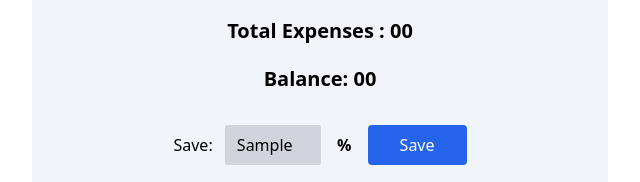
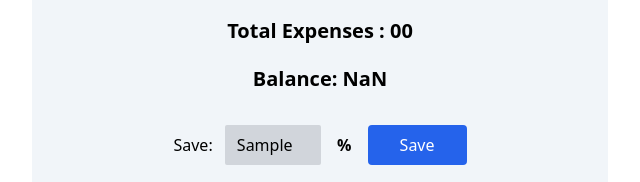
Before and after one commit to 665-stack/money-manage-tracker, a plain HTML site: page index.html in a window 1280 px wide. Both pictures are taken after typing "Sample", "Sample", "Sample", "Sample", "Sample" into the empty fields and a click on the button "Calculate". Shown: the part 603-785 px from the top of the page, 640-1280 px from the left. Drawn offline with nearby package versions, Linux system fonts and the light colour scheme.

Commit message:
add total balance calc

```diff
--- a/index.html
+++ b/index.html
@@ -43,16 +43,18 @@
             <p class="font-medium">Food: <input id="food-input" class="bg-gray-300 ml-2 py-1 px-4 rounded-sm"
                     type="text"></p>
             <br><br>
-            <p class="font-medium">Rent: <input id="rent-input" class="bg-gray-300 ml-2 py-1 px-4 rounded-sm" type="text"></p>
+            <p class="font-medium">Rent: <input id="rent-input" class="bg-gray-300 ml-2 py-1 px-4 rounded-sm"
+                    type="text"></p>
             <br><br>
-            <p class="font-medium">Cloths: <input id='cloths-input' class="bg-gray-300 ml-2 py-1 px-4 rounded-sm" type="text"></p>
+            <p class="font-medium">Cloths: <input id='cloths-input' class="bg-gray-300 ml-2 py-1 px-4 rounded-sm"
+                    type="text"></p>
             <br><br>
 
             <!-- calc button -->
             <button id="calc-btn"
                 class="calc-btn bg-blue-600 py-2 px-8 mb-5 text-white font-medium rounded">Calculate</button>
-            <h3 class=" text-center text-xl font-bold pb-5">Total Expenses : <span>00</span></h3>
-            <h3 class=" text-center text-xl font-bold pb-5">Balance: <span>00</span></h3>
+            <h3 class=" text-center text-xl font-bold pb-5">Total Expenses : <span id="total-expenses">00</span></h3>
+            <h3 class=" text-center text-xl font-bold pb-5">Balance: <span id="total-balance">00</span></h3>
             <!-- save and remaining section -->
             <span class="font-medium">Save: <input type="text"
                     class="save-input bg-gray-300 ml-2 py-2 px-3 rounded-sm w-24		"></span>
--- a/js/script.js
+++ b/js/script.js
@@ -4,16 +4,37 @@ function getInputValue(inputId) {
     const amountValue = parseFloat(inputAmountText);
     return amountValue;
 }
-function expensesCalc(inputField) {
+function expensesCalc() {
+    const foodInput = getInputValue('food-input');
+    const rentInput = getInputValue('rent-input');
+    const clothsInput = getInputValue('cloths-input');
+    const expensesSum = foodInput + rentInput + clothsInput;
+    return expensesSum;
+}
+// function updateTotal() {
+//     const income = getInputValue();
+//     const expenses = expensesCalc();
+//     const minus = income + expenses;
+//     console.log(minus)
 
+//     return minus;
+// }
+function getCurrentBalance() {
+    const totalBalance = document.getElementById('total-balance');
+    const totalBalanceText = totalBalance.innerText;
+    const previousTotal = parseFloat(totalBalanceText);
+    return previousTotal;
 }
 document.getElementById('calc-btn').addEventListener('click', function () {
     const incomeInput = getInputValue('income-input');
-    console.log('incomeInput -- ', incomeInput)
-    const foodInput = getInputValue('food-input');
-    console.log('fontInput -- ', foodInput)
-    const rentInput = getInputValue('rent-input');
-    console.log('rentInput -- ', rentInput);
-    const clothsInput = getInputValue('cloths-input');
-    console.log('clothsInput -- ', clothsInput)
+    console.log('incomeInput -- ', incomeInput);
+    const getExpenses = expensesCalc();
+
+    console.log('getExpenses -- ', getExpenses);
+    const getUpdateTotal = incomeInput - getExpenses;
+    const Balance = getCurrentBalance();
+    const totalBalance = document.getElementById('total-balance');
+    totalBalance.innerText = getUpdateTotal;
+
+    console.log('getUpdateTotal -- ', getUpdateTotal)
 })
```
